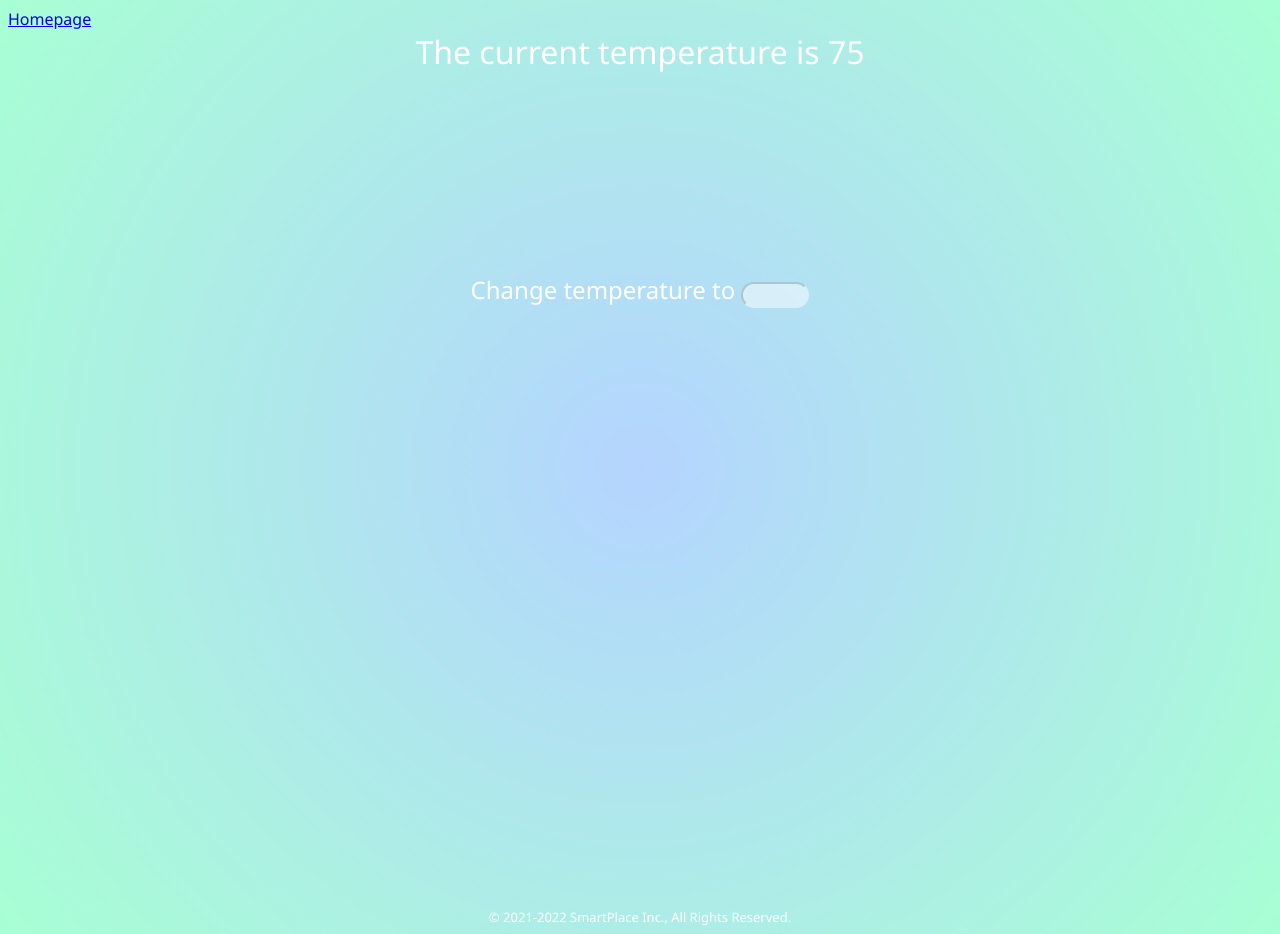
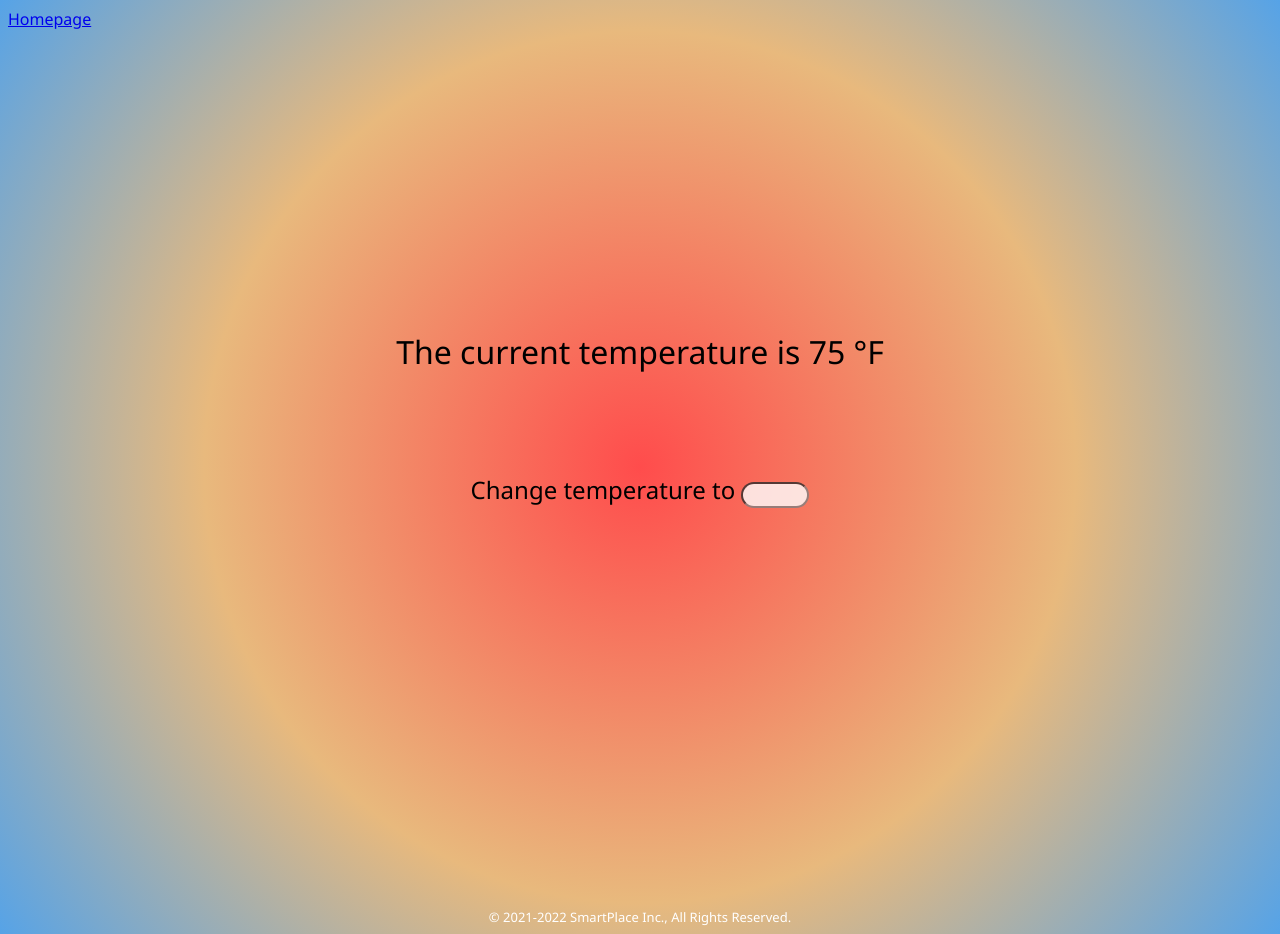
Before and after one commit to molly-rusk/SmartHomeApplication, a website: page client/temp.html in a window 1280 px wide. Drawn offline with nearby package versions, Linux system fonts and the light colour scheme.

Commit message:
add color change to temp page

```diff
--- a/client/main.js
+++ b/client/main.js
@@ -1,18 +1,18 @@
 
-let tempBtn = document.getElementById('tempBtn')
-tempBtn.addEventListener('click', function(){
-    document.location.href = './temp.html'
-})
+// let tempBtn = document.getElementById('tempBtn')
+// tempBtn.addEventListener('click', function(){
+//     document.location.href = './temp.html'
+// })
 
-let lockBtn = document.getElementById('lockBtn')
-lockBtn.addEventListener('click', function(){
-    document.location.href = './lock.html'
-})
+// let lockBtn = document.getElementById('lockBtn')
+// lockBtn.addEventListener('click', function(){
+//     document.location.href = './lock.html'
+// })
 
-let lightBtn = document.getElementById('lightBtn')
-lightBtn.addEventListener('click', function(){
-    document.location.href = './lights.html'
-})
+// let lightBtn = document.getElementById('lightBtn')
+// lightBtn.addEventListener('click', function(){
+//     document.location.href = './lights.html'
+// })
 
 let tempSubmitForm = document.getElementById('tempForm')
 let tempInput = document.getElementById('tempInput')
@@ -20,5 +20,12 @@ let tempHeader = document.getElementById('tempHeader')
 
     tempSubmitForm.addEventListener('submit', function(event) {
         event.preventDefault()
-        tempHeader.innerText = 'The current temperature is ' + tempInput.value
+        tempHeader.innerText = 'The current temperature is ' + tempInput.value + ' °F'
+
+        if(tempInput.value >= 75){
+           document.getElementById('tempBody').style.background = '#f58235'
+        }
+        else {
+            document.getElementById('tempBody').style.background = '#93dcf7'
+        }
     })
--- a/client/styles.css
+++ b/client/styles.css
@@ -1,4 +1,4 @@
- body{
+ #mainBody{
     background: rgb(161,201,255);
     background: radial-gradient(circle, rgba(161,201,255,0.7925925925925926) 0%, rgba(150,255,203,0.8296296296296296) 100%);
     font-family: 'Segoe UI', Tahoma, Geneva, Verdana, sans-serif;
@@ -75,13 +75,20 @@ header{
     font-family: 'Segoe UI', Tahoma, Geneva, Verdana, sans-serif;
 }
 
-.tempBody{
-    color:white;
+#tempHeader{
+    padding-top: 300px
+}
 
+#tempBody{
+    color:black;
+    background: rgb(255,76,76);
+    background: radial-gradient(circle, rgba(255,76,76,1) 0%, rgba(232,185,125,1) 55%, rgba(86,163,231,1) 100%);
+    font-family: 'Segoe UI', Tahoma, Geneva, Verdana, sans-serif;
 }
 
 #tempDiv{
-    padding-top: 200px;
+    padding-top: 100px;
+    padding-bottom: 300px;
     text-align: center;
     font-size: x-large;
 }
@@ -90,12 +97,13 @@ header{
     height: 20px;
     width: 60px;
     color: black;
-    border-color: white;
+    border-color: grey;
     border-radius: 30px;
-    opacity: .5;
+    opacity: .8;
     cursor: pointer
 }
 
 .tempBuffer{
-    padding: 300px
+    padding: 50px;
+
 }
--- a/client/temp.html
+++ b/client/temp.html
@@ -7,10 +7,10 @@
     <title>Document</title>
     <link href="styles.css" rel="stylesheet">
 </head>
-<body class="tempBody">
+<body id="tempBody" >
     <a class="homepageBtn" href="./index.html">Homepage</a>
 
-    <header id="tempHeader">The current temperature is 75</header>
+    <header id="tempHeader">The current temperature is 75 °F</header>
     <div id="tempDiv">
         <form id="tempForm">
             Change temperature to
```
Also changed, not shown: client/index.html (+1 -1 lines).
